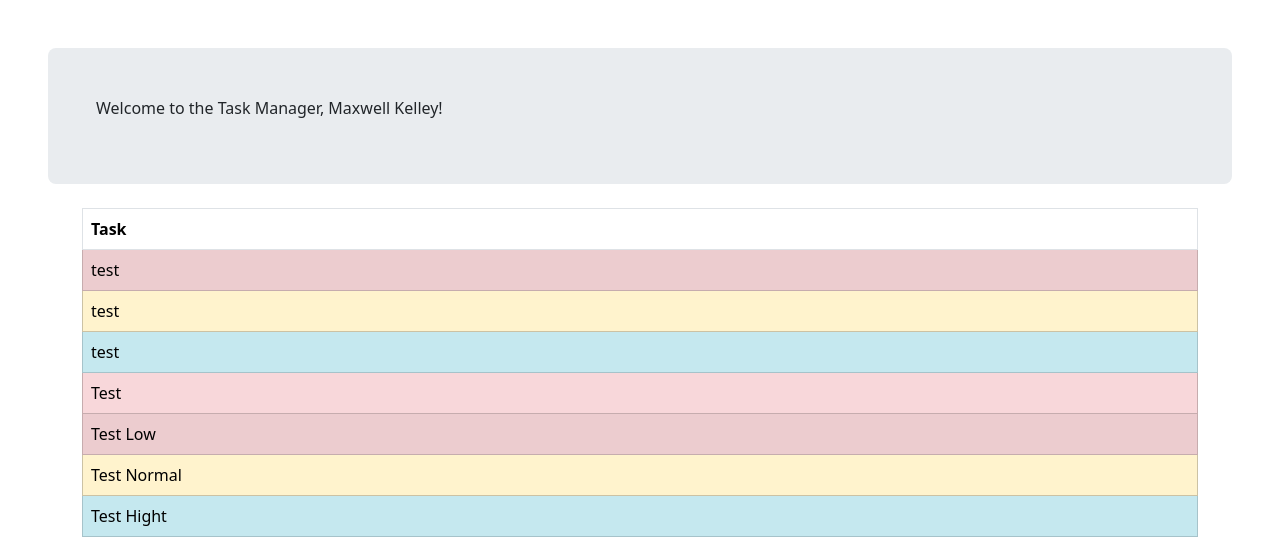
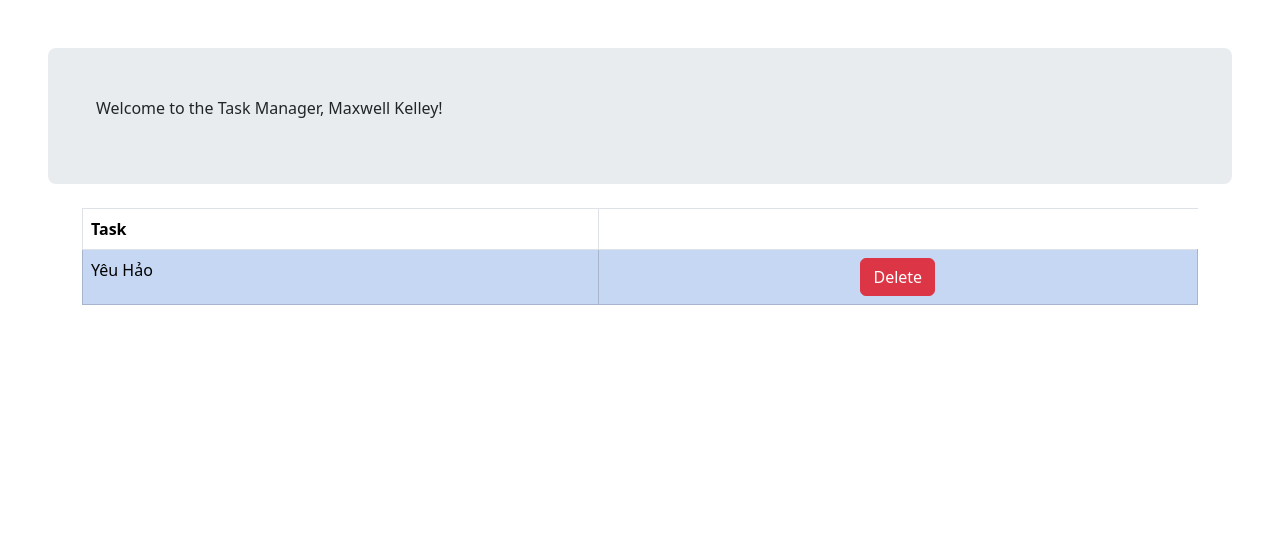
Before and after one commit to TaQuangKhoi/Learn-Flask, a Flask app: page /userhome in a window 1280 px wide. Shown: the part 56-601 px from the top of the page. Run offline with Flask 3, Linux system fonts and the light colour scheme; the first user in the database is signed in; some libraries are stand-ins or nearby versions.

Commit message:
Done delete function

```diff
--- a/mynewweb2/app.py
+++ b/mynewweb2/app.py
@@ -13,22 +13,12 @@ app.config['SQLALCHEMY_TRACK_MODIFICATIONS'] = False
 
 db = SQLAlchemy(app)
 Migrate(app, db)
-
 import models
 
 
 @app.route('/')
 def hello_world():  # put application's code here
     return render_template('index.html', is_logged_in=is_logged_in())
-
-
-def do_the_login(req):
-    # data from form
-    # username = req.form['username']
-    # print(username)
-    # password = req.form['password']
-    # print(password)
-    return 'Done'
 
 
 @app.route('/login', methods=['GET', 'POST'])
@@ -106,7 +96,7 @@ def is_logged_in():
 
 
 @app.route('/userhome', methods=['GET', 'POST'])
-def userHome():
+def user_home():
     if not is_logged_in():
         return redirect('/login')
 
@@ -120,7 +110,7 @@ def userHome():
 
 
 @app.route('/newTask', methods=['GET', 'POST'])
-def newTask():
+def new_task():
     form = TaskForm()
     form.priority.choices = [
         (p.priority_id, p.text) for p in db.session.query(models.Priority).all()
@@ -144,6 +134,21 @@ def newTask():
     redirect('/')
 
 
+@app.route('/deleteTask', methods=['GET', 'POST'])
+def delete_task():
+    _user_id = session.get('user_id')
+    if _user_id:
+        _task_id = request.form['hiddenTaskId']
+        if _task_id:
+            task = db.session.query(models.Task).filter_by(task_id=_task_id).first()
+            db.session.delete(task)
+            db.session.commit()
+
+        return redirect('/userhome')
+
+    return redirect('/login')
+
+
 with app.test_request_context():
     print(url_for('static', filename='style.css'))
 
--- a/mynewweb2/templates/userhome.html
+++ b/mynewweb2/templates/userhome.html
@@ -31,13 +31,19 @@
                 {% for task in user.tasks %}
                     <tr class="{{ task.get_priority_class() }}">
                         <td>{{ task.description }}</td>
+                        <td class="text-center">
+                            <form action="/deleteTask" method="post">
+                                <input type="hidden" name="hiddenTaskId" value="{{ task.task_id }}"/>
+                                <button type="submit" class="btn btn-danger">Delete</button>
+                            </form>
+                        </td>
                     </tr>
                 {% endfor %}
                 </tbody>
             </table>
         </div>
     {% else %}
-        <div class="jumbotron">
+        <div class="container ">
             <p>
                 You have no tasks yet. Click the button below to create one.
             </p>
```
Also changed, not shown: mynewweb2/data.sqlite.
